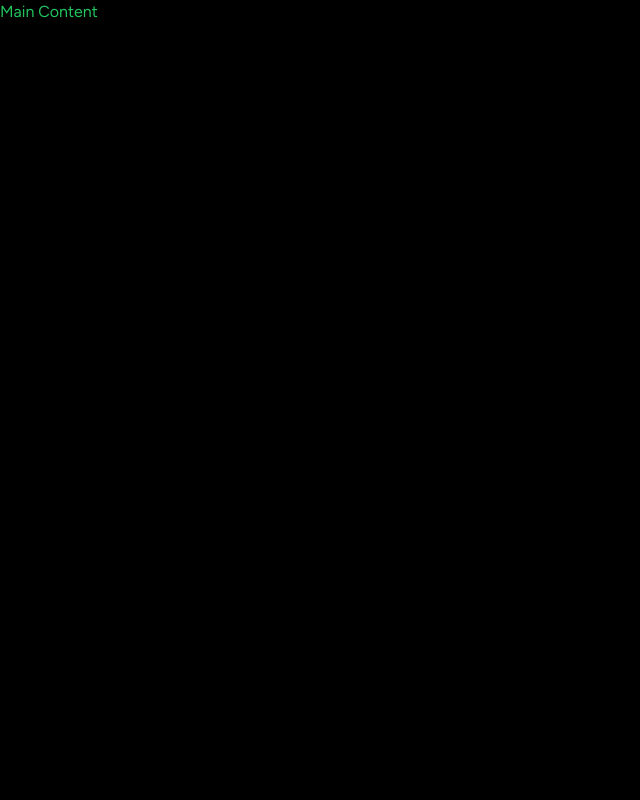
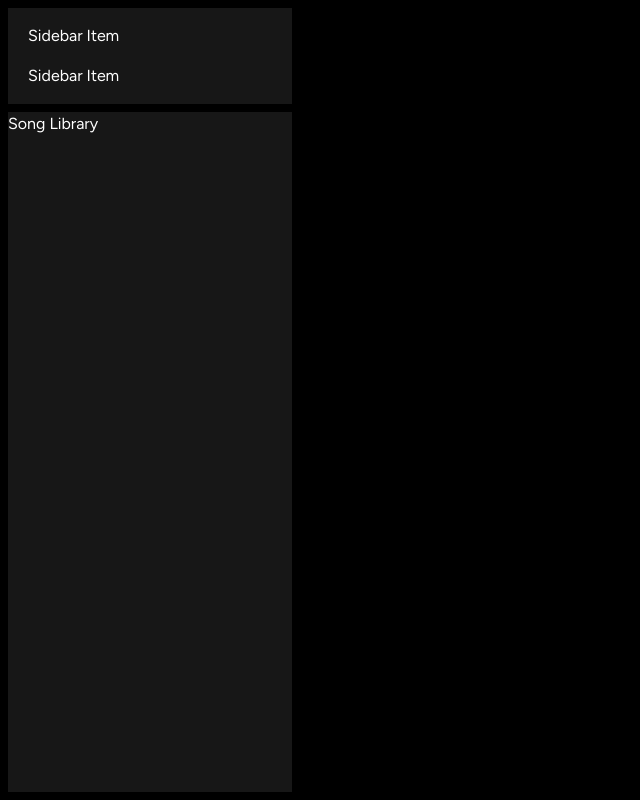
Before and after one commit to mszjar/spotify-clone, a Next.js app: page / in a window 1280 px wide. Shown: the whole page, without its empty margins (0-640 px from the left). Built offline with nearby package versions, Linux system fonts and the light colour scheme.

Commit message:
sidebar start

```diff
--- /dev/null
+++ b/components/Box.tsx
@@ -0,0 +1,27 @@
+import { twMerge } from 'tailwind-merge';
+
+interface BoxProps {
+  children: React.ReactNode;
+  className?: string;
+}
+
+const Box: React.FC<BoxProps> = ({
+  children,
+  className
+}) => {
+  return (
+    <div
+      className={twMerge(`
+        bg-neutral-900
+        rounded-ld
+        h-fit
+        w-full
+      `, className
+      )}
+    >
+      {children}
+    </div>
+  )
+}
+
+export default Box;
--- a/components/Sidebar.tsx
+++ b/components/Sidebar.tsx
@@ -1,6 +1,11 @@
 "use client";
+
 import { usePathname } from "next/navigation";
 import { useMemo } from "react";
+import { HiHome } from "react-icons/hi";
+import { BiSearch } from "react-icons/bi";
+import Box from "./Box";
+import SidebarItem from "./SidebarItem";
 
 interface SidebarProps {
   children: React.ReactNode;
@@ -13,11 +18,13 @@
 
   const routes = useMemo(() => [
     {
+      icons: HiHome,
       label: 'Home',
       active: pathname !== '/search',
       href: '/',
     },
     {
+      icons: BiSearch,
       label: 'Search',
       active: pathname === '/search',
       href: '/search',
@@ -25,8 +32,41 @@
   ], [pathname]);
 
   return (
-    <div>
-      {children}
+    <div className="flex h-full">
+      <div
+        className="
+          hidden
+          md:flex
+          flex-col
+          gap-y-2
+          bg-black
+          h-full
+          w-[300px]
+          p-2
+        "
+        >
+          <Box>
+            <div className="
+              flex
+              flex-col
+              gap-y-4
+              px-5
+              py-4
+            ">
+              {routes.map((item) => (
+                <SidebarItem
+                  key={item.label}
+                  {...item}
+                />
+
+              ))}
+
+            </div>
+          </Box>
+          <Box className="overflow-y-auto h-full">
+            Song Library
+          </Box>
+      </div>
     </div>
   );
 }
--- /dev/null
+++ b/components/SidebarItem.tsx
@@ -0,0 +1,9 @@
+const SidebarItem = () => {
+  return (
+    <div>
+      Sidebar Item
+    </div>
+   );
+}
+
+export default SidebarItem;
--- a/package.json
+++ b/package.json
@@ -20,6 +20,7 @@
     "react": "18.2.0",
     "react-dom": "18.2.0",
     "react-icons": "^4.10.1",
+    "tailwind-merge": "^1.14.0",
     "tailwindcss": "3.3.3",
     "typescript": "5.1.6"
   }
```
Also changed, not shown: 1 other file (tests, documents, lock files or other folders).
